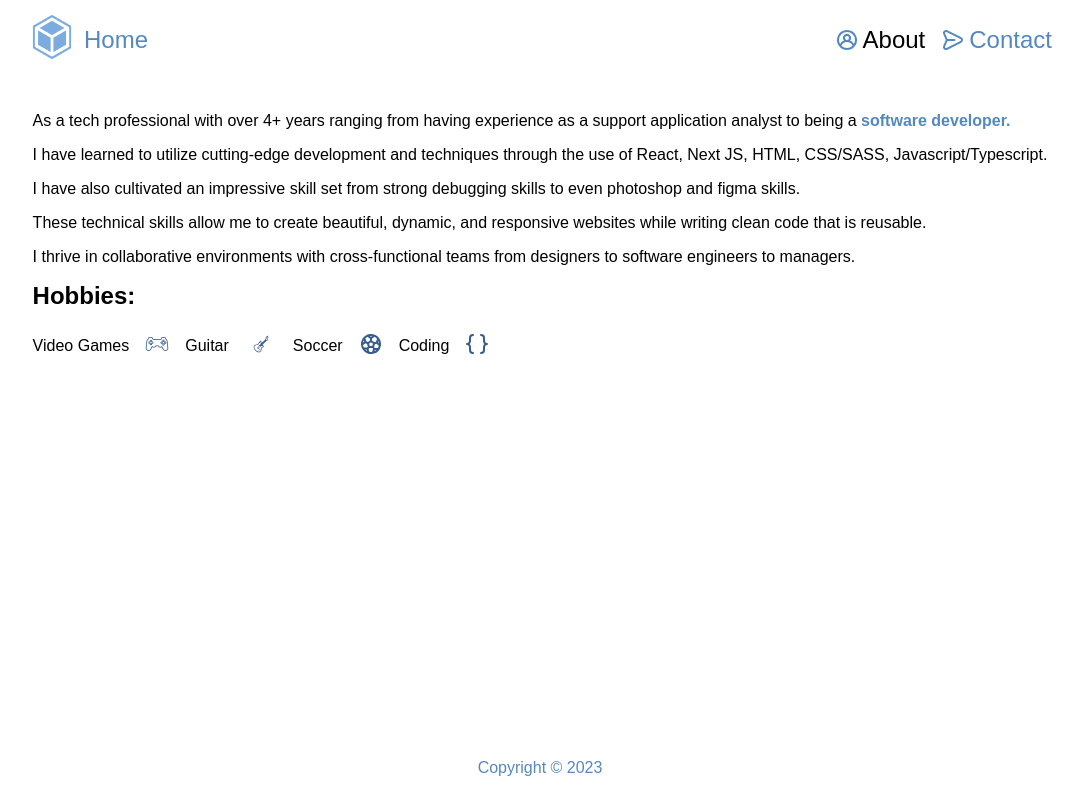
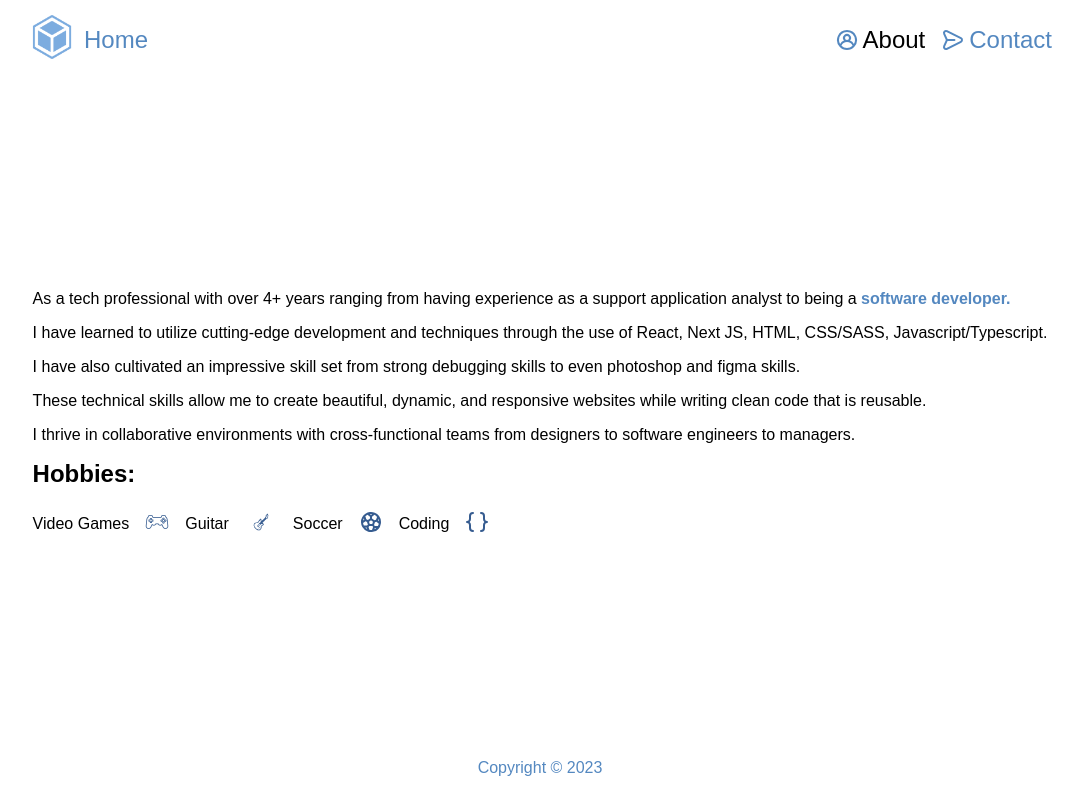
Before and after one commit to jvpink200/portfolioNextJS, a Next.js app: page /about in a window 1280 px wide. Shown: the whole page, without its empty margins (100-1183 px from the left). Built offline with nearby package versions, Linux system fonts and the light colour scheme.

Commit message:
improved about section

```diff
--- a/src/styles/About.module.scss
+++ b/src/styles/About.module.scss
@@ -2,6 +2,7 @@
   display: flex;
   justify-content: center;
   padding: 32px;
+  margin-top: 178px;
 }
 
 .info {
```
